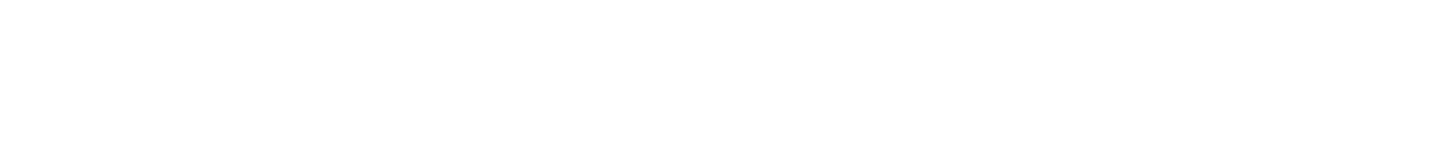
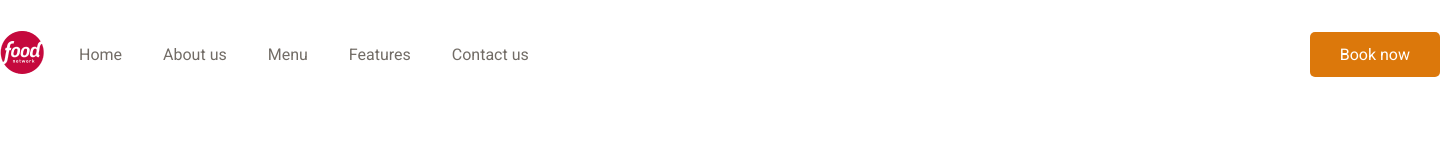
Before and after one commit to sharipovikromjon/delivery-service-landing-page, a plain HTML site: page index.html in a window 1280 px wide. Shown: the whole page, 1440 px wide, since content can reach past the window. Drawn offline with Linux system fonts and the light colour scheme.

Commit message:
add header, nav section

```diff
--- a/index.html
+++ b/index.html
@@ -1,19 +1,43 @@
 <!DOCTYPE html>
 <html lang="en">
   <head>
-  <meta charset="UTF-8">
-  <meta name="viewport" content="width=device-width, initial-scale=1.0">
-  <link rel="stylesheet" href="./style/style.css">
+    <meta charset="UTF-8" />
+    <meta name="viewport" content="width=device-width, initial-scale=1.0" />
+    <link rel="stylesheet" href="./style/style.css" />
     <title>Delivery Service</title>
   </head>
   <body>
     <header id="header">
       <div class="container">
         <div class="header__block">
-        <img src="" alt="">
+          <ul class="header__list">
+            <li class="header__items">
+              <a href="#home"
+                ><img
+                  class="header__logo"
+                  src="./img/png/logo.png"
+                  alt="Logo image"
+              /></a>
+            </li>
+            <li class="header__items">
+              <a class="header__links" href="#home">Home</a>
+            </li>
+            <li class="header__items">
+              <a class="header__links" href="#about">About us</a>
+            </li>
+            <li class="header__items">
+              <a class="header__links" href="#menu">Menu</a>
+            </li>
+            <li class="header__items">
+              <a class="header__links" href="#features">Features</a>
+            </li>
+            <li class="header__items">
+              <a class="header__links" href="#contact">Contact us</a>
+            </li>
+          </ul>
+          <a class="header__btn" href="#">Book now</a>
         </div>
       </div>
     </header>
-
   </body>
 </html>
--- a/style/style.css
+++ b/style/style.css
@@ -0,0 +1,97 @@
+/* Global section styling  START*/
+/* Robot font import */
+@import url("https://fonts.googleapis.com/css2?family=Roboto:wght@400;500&display=swap");
+/* font-family: "Roboto", sans-serif; */
+
+/* Philosopher font import */
+@import url("https://fonts.googleapis.com/css2?family=Philosopher:wght@700&display=swap");
+/* font-family: "Philosopher", sans-serif; */
+
+* {
+  padding: 0;
+  margin: 0;
+  box-sizing: border-box;
+}
+html {
+  scroll-behavior: smooth;
+}
+body {
+  font-family: "Roboto", sans-serif;
+}
+a {
+  text-decoration: none;
+}
+ul,
+ol {
+  list-style: none;
+}
+img {
+  width: 100%;
+  height: auto;
+}
+.container {
+  width: 1440px;
+  margin-left: auto;
+  margin-right: auto;
+  background: #fff;
+}
+/* Header section styling START */
+#header {
+  padding-top: 31px;
+  padding-bottom: 16px;
+}
+.header__block {
+  display: flex;
+  align-items: center;
+  justify-content: space-between;
+}
+.header__list {
+  display: flex;
+  align-items: center;
+  gap: 35px;
+}
+/* .header__items {
+
+} */
+.header__logo {
+  width: 44px;
+  height: 43px;
+  flex-shrink: 0;
+}
+.header__links {
+  color: var(--BLACK, #150c01);
+  font-size: 16px;
+  font-style: normal;
+  font-weight: 400;
+  line-height: normal;
+  opacity: 0.6;
+  margin-right: 6px;
+  transition: all 0.8s ease;
+}
+.header__links:hover {
+  color: #dc780b;
+  font-size: 16px;
+  font-style: normal;
+  font-weight: 500;
+  line-height: normal;
+}
+.header__btn {
+  display: inline-block;
+  padding: 13px 30px;
+  border-radius: 5px;
+  background: var(--PRIMARY, #dc780b);
+  color: #fff;
+  font-size: 16px;
+  font-style: normal;
+  font-weight: 400;
+  line-height: normal;
+  transition: all 0.8s ease;
+}
+.header__btn:hover {
+  border-radius: 5px;
+  border: 1px solid #dc780b;
+  background-color: transparent;
+  color: #dc780b;
+  opacity: 0.75;
+}
+/* Header section styling END */
```
Lines whose indentation alone changed are shown as unchanged.
